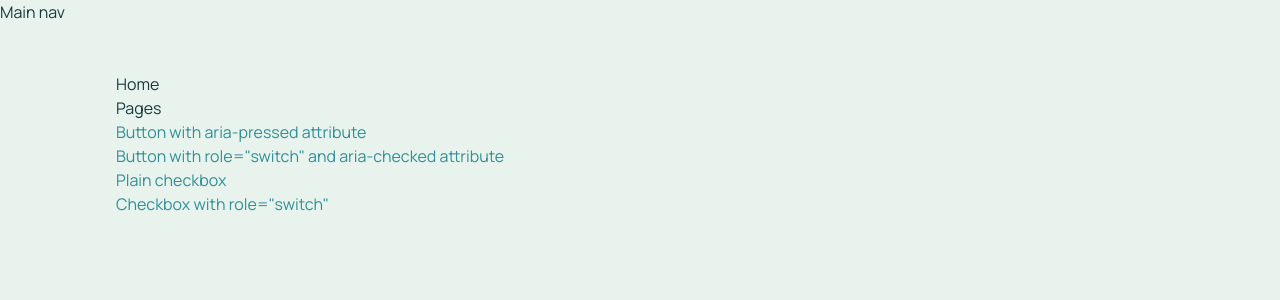
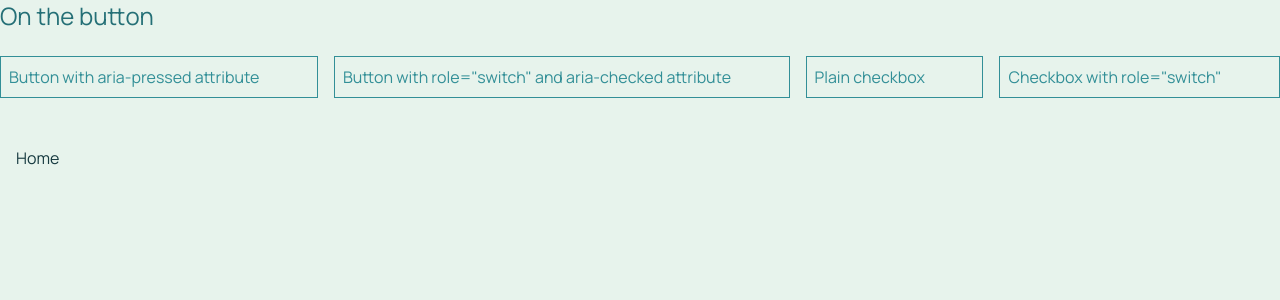
Before and after one commit to maurer2/on-the-button, a React (Vite) app: page / in a window 1280 px wide. Shown: the top 300 px of the page. Built offline with nearby package versions, Linux system fonts and the light colour scheme.

Commit message:
Added some basic styles

```diff
--- a/src/routes/__root.tsx
+++ b/src/routes/__root.tsx
@@ -15,7 +15,32 @@ function RootComponent() {
 
   return (
     <>
-      <nav>Main nav</nav>
+      <header>
+        <Link to="/" className="mb-6 block text-2xl">
+          On the button
+        </Link>
+        <nav aria-label="Main nav">
+          {/* https://www.joren.co/flex-grow-9999-hack/ */}
+          <ul className="flex flex-wrap gap-4 [&>li]:contents [&>li>a]:grow-9999 [&>li>a]:border [&>li>a]:p-2">
+            <li>
+              <Link to="/button-with-aria-pressed-attribute">
+                Button with aria-pressed attribute
+              </Link>
+            </li>
+            <li>
+              <Link to="/button-with-switch-role-and-aria-checked-attribute">
+                Button with role="switch" and aria-checked attribute
+              </Link>
+            </li>
+            <li>
+              <Link to="/plain-checkbox">Plain checkbox</Link>
+            </li>
+            <li>
+              <Link to="/checkbox-with-switch-role">Checkbox with role="switch"</Link>
+            </li>
+          </ul>
+        </nav>
+      </header>
       <Outlet />
       {!isHomepage ? <Link to="/">Home</Link> : null}
 
--- a/src/routes/button-with-aria-pressed-attribute/index.tsx
+++ b/src/routes/button-with-aria-pressed-attribute/index.tsx
@@ -10,24 +10,28 @@ function ButtonWithAriaPressedAttribute() {
   const [isPressed, toggleIsPressed] = useReducer((currentIsPressed) => !currentIsPressed, false);
 
   const button = (
-    <button aria-pressed={isPressed} type="button" onClick={toggleIsPressed}>
+    <button
+      aria-pressed={isPressed}
+      type="button"
+      onClick={toggleIsPressed}
+      className="border px-4 py-2 hover:text-red-500 hover:underline focus-visible:text-red-500 focus-visible:underline aria-pressed:bg-white aria-pressed:text-black"
+    >
       Button label
     </button>
   );
   const buttonAsString = reactElementToJSXString(button, {
-    filterProps: ['data-tsd-source', 'onClick'],
+    filterProps: ['onClick', 'className', 'data-tsd-source'],
+    useBooleanShorthandSyntax: false, // keep aria-pressed={false}
     tabStop: 4,
-    useBooleanShorthandSyntax: false, // keep aria-pressed={false}
   });
 
   return (
-    <main className="page-wrap px-4 py-12">
+    <main className="mx-auto flex w-[min(100%,100ch)] flex-col gap-6 p-4">
       <header>
-        <h1>Button with aria-pressed attribute</h1>
-        <p>About this page</p>
+        <h1 className="mb-4">Button with aria-pressed attribute</h1>
         <nav aria-labelledby="on-this-page">
           <h2 id="on-this-page">On this page</h2>
-          <ul>
+          <ul className="list list-inside list-disc">
             <li>
               <a href="#code">Code</a>
             </li>
@@ -35,25 +39,36 @@ function ButtonWithAriaPressedAttribute() {
               <a href="#example">Example</a>
             </li>
             <li>
-              <a href="#use-case">Example</a>
+              <a href="#use-case">Use cases</a>
+            </li>
+            <li>
+              <a href="#screen-readers-and-testing-tools">Screen readers and Testing tools</a>
             </li>
           </ul>
         </nav>
       </header>
+
       <section aria-labelledby="code">
         <h2 id="code">Code</h2>
         <pre>
           <code>{buttonAsString}</code>
         </pre>
       </section>
+
       <section aria-labelledby="example">
         <h2 id="example">Example</h2>
         <div className="[&>button]:border [&>button]:px-4 [&>button]:py-2 [&>button:focus-within]:text-red-500 [&>button:focus-within]:underline [&>button:hover]:underline">
           {button}
         </div>
       </section>
+
       <section aria-labelledby="use-case">
         <h2 id="use-case">Use cases</h2>
+        <p>Text</p>
+      </section>
+
+      <section aria-labelledby="screen-readers-and-testing-tools">
+        <h2 id="screen-readers-and-testing-tools">Screen readers and Testing tools</h2>
         <p>Text</p>
       </section>
     </main>
--- a/src/routes/index.tsx
+++ b/src/routes/index.tsx
@@ -1,4 +1,4 @@
-import { createFileRoute, Link } from '@tanstack/react-router';
+import { createFileRoute } from '@tanstack/react-router';
 
 export const Route = createFileRoute('/')({ component: App });
 
@@ -9,27 +9,6 @@ function App() {
         <header>
           <h1>Home</h1>
         </header>
-        <section>
-          <h2>Pages</h2>
-          <ul>
-            <li>
-              <Link to="/button-with-aria-pressed-attribute">
-                Button with aria-pressed attribute
-              </Link>
-            </li>
-            <li>
-              <Link to="/button-with-switch-role-and-aria-checked-attribute">
-                Button with role="switch" and aria-checked attribute
-              </Link>
-            </li>
-            <li>
-              <Link to="/plain-checkbox">Plain checkbox</Link>
-            </li>
-            <li>
-              <Link to="/checkbox-with-switch-role">Checkbox with role="switch"</Link>
-            </li>
-          </ul>
-        </section>
       </main>
     </>
   );
--- a/src/styles.css
+++ b/src/styles.css
@@ -1,9 +1,9 @@
-@import url('https://fonts.googleapis.com/css2?family=Fraunces:opsz,wght@9..144,500;9..144,700&family=Manrope:wght@400;500;600;700;800&display=swap');
-@import 'tailwindcss';
+@import url("https://fonts.googleapis.com/css2?family=Fraunces:opsz,wght@9..144,500;9..144,700&family=Manrope:wght@400;500;600;700;800&display=swap");
+@import "tailwindcss";
 @plugin '@tailwindcss/typography';
 
 @theme {
-  --font-sans: 'Manrope', ui-sans-serif, system-ui, sans-serif;
+  --font-sans: "Manrope", ui-sans-serif, system-ui, sans-serif;
 }
 
 :root {
@@ -99,8 +99,3 @@ pre code {
   font-size: inherit;
   color: inherit;
 }
-
-.page-wrap {
-  width: min(1080px, calc(100% - 2rem));
-  margin-inline: auto;
-}
```
